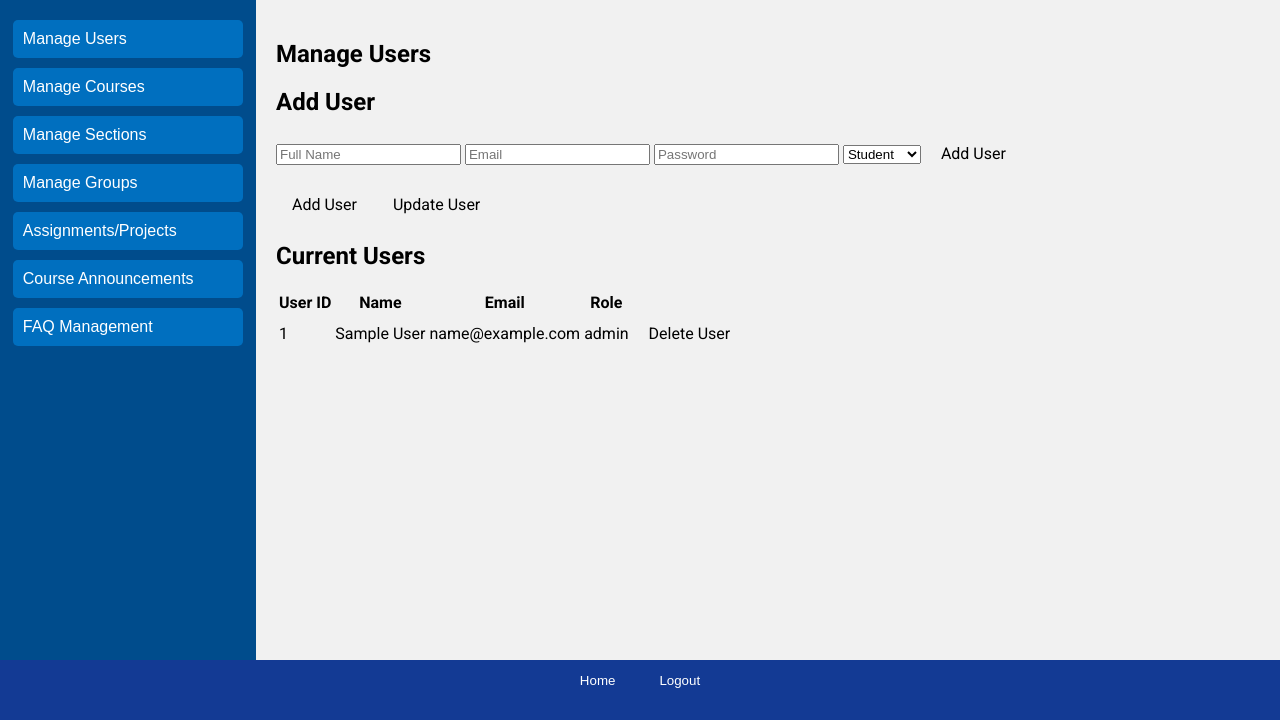
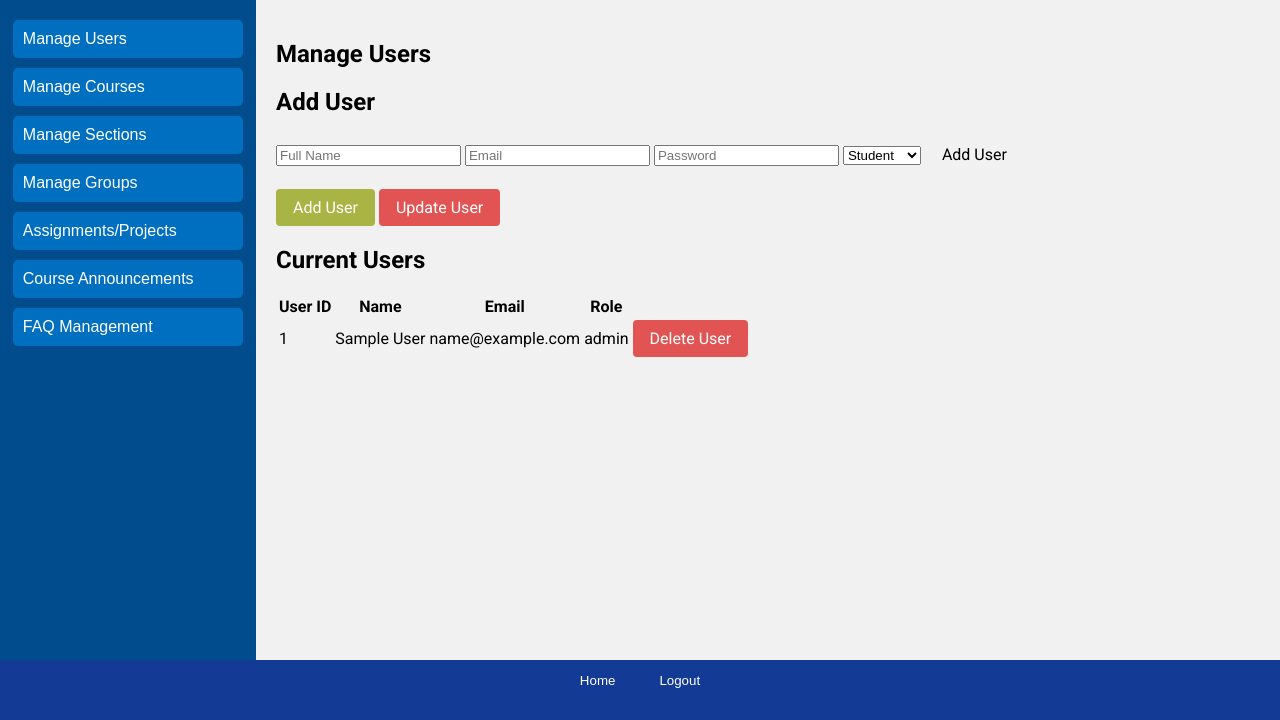
Before and after one commit to RicardoGVilla/COMP-5531---CrsMgr-, a PHP site: page /users/admin/manage_user.php in a window 1280 px wide. Shown: the part 99-819 px from the top of the page. Run offline with PHP 8.4, Linux system fonts and the light colour scheme; tables that the repository leaves empty or names only in its code hold one stand-in row (values such as "Sample post").

Commit message:
Add button styles

```diff
--- a/css/button.css
+++ b/css/button.css
@@ -1,5 +1,5 @@
-.button{
-  border: none;
+.button {
+  border: 1px solid transparent;
   padding-inline: 1rem;
   padding-block: .5rem;
   display: inline-block;
@@ -8,8 +8,28 @@
   cursor: pointer;
   color: currentColor;
   background: transparent;
+  border-radius: .25rem;
 }
 
-.buton:active{
+.buton:active {
   transform: scale(.9);
 }
+
+.button.is-primary {
+  background: #A8B545;
+  color: white;
+}
+
+.button.is-secondary {
+  background: #e25454;
+  color: white;
+
+}
+
+.button.is-outline-primary {
+  border: 1px solid #A8B545;
+}
+
+.button.is-outline-secondary {
+  border: 1px solid #C13540;
+}
--- a/users/admin/manage_user.php
+++ b/users/admin/manage_user.php
@@ -145,7 +145,7 @@ if (isset($_SESSION['error'])) {
                                 <td><?php echo htmlspecialchars($user['EmailAddress']); ?></td>
                                 <td><?php echo htmlspecialchars($user['RoleName']); ?></td> <!-- Display role -->
                                 <td>
-                                    <button class="button" onclick="location.href='./delete_user_endpoint.php?id=<?php echo $user['UserID']; ?>'">Delete User</button>
+                                    <button class="button is-secondary" onclick="location.href='./delete_user_endpoint.php?id=<?php echo $user['UserID']; ?>'">Delete User</button>
                                 </td>
 
                             </tr>
```
